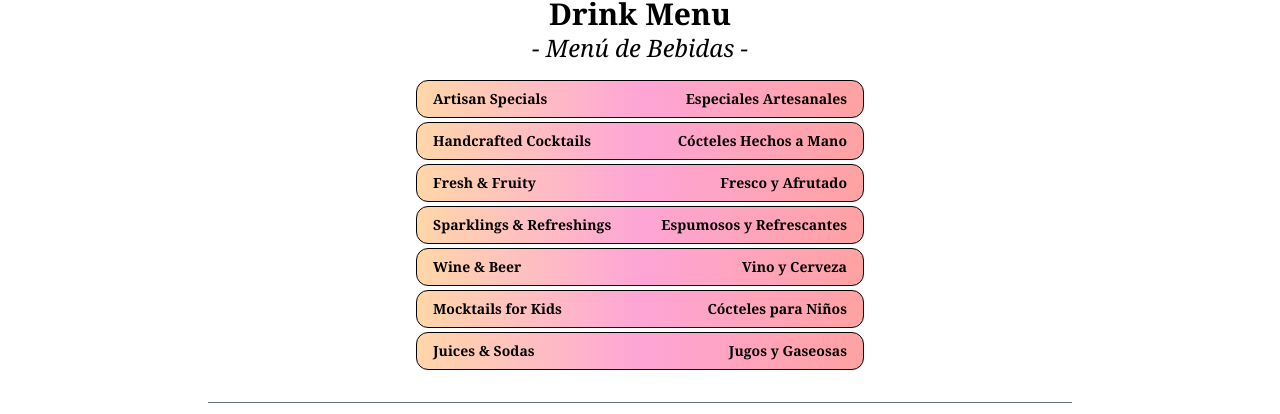
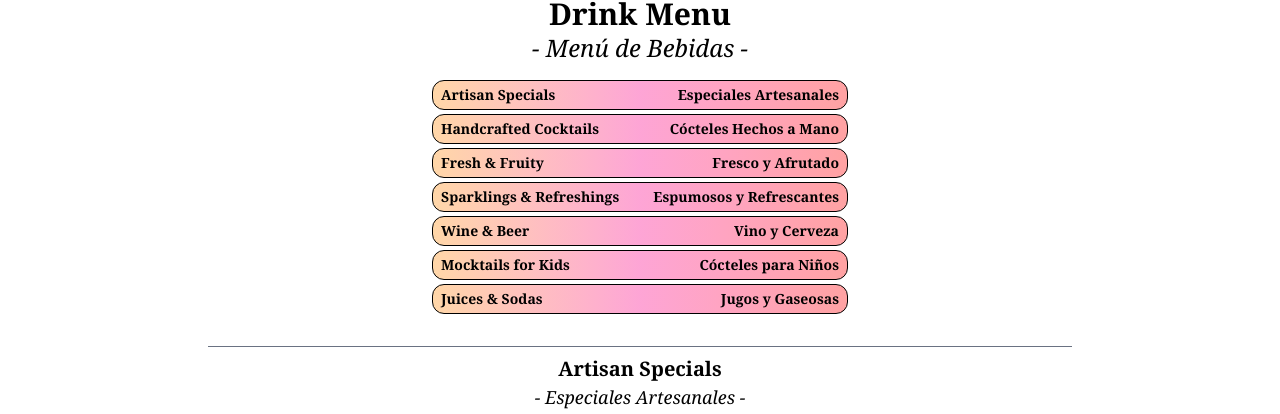
Before and after one commit to wilsonkchung/cocktail-menu, a Next.js app: page / in a window 1280 px wide. Shown: the part 120-534 px from the top of the page. Built offline with nearby package versions, Linux system fonts and the light colour scheme.

Commit message:
Update index.js

```diff
--- a/pages/index.js
+++ b/pages/index.js
@@ -138,8 +138,8 @@ export default function Home() {
     <div className="min-h-screen bg-white p-6 text-[black] font-serif"> {/*  bg-[#ededed]  */}
       <div className="max-w-6xl mx-auto">
         <div className="text-center flex flex-col sm:flex-row justify-center flex-wrap gap-x-2 mb-6 bg-gradient-to-r from-orange-400 via-pink-500 to-red-400 bg-clip-text text-transparent animate-pulse drop-shadow-[0_2px_2px_rgba(0,0,0,0.3)]">
-          <h1 className="text-4xl sm:text-6xl font-bold mb-2">Feliz cumpleaños,</h1>
-          <h1 className="text-5xl sm:text-6xl font-bold text-red-500">Mery Madrid!</h1>
+          <h1 className="text-4xl md:text-6xl font-bold mb-2">Feliz cumpleaños,</h1>
+          <h1 className="text-5xl md:text-6xl font-bold text-red-500">Mery Madrid!</h1>
         </div>
 
           <h1 className="">
@@ -148,33 +148,33 @@ export default function Home() {
         <h1 className="text-2xl sm:text-3xl font-bold mb-0 text-center">Drink Menu</h1>
         <h1 className="text-xl sm:text-2xl font-medium mb-4 text-center italic">- Menú de Bebidas -</h1>
 
-        <div className="text-xs sm:text-sm font-semibold text-center mb-8 space-y-2">
-          <div className="flex flex-col gap-1 max-w-md mx-auto">
-            <a href="#artisan-specials" className="flex justify-between border px-4 py-2 rounded-xl hover:text-orange-500 bg-gradient-to-r from-orange-200 via-pink-300 to-red-300 active:scale-80">
+        <div className="text-sm font-semibold text-center mb-8 space-y-2">
+          <div className="flex flex-col gap-1 max-w-[26rem] mx-auto">
+            <a href="#artisan-specials" className="flex justify-between border px-2 py-1 rounded-xl hover:text-orange-500 bg-gradient-to-r from-orange-200 via-pink-300 to-red-300 active:scale-80">
               <span className="text-left">Artisan Specials</span>
               <span className="text-right">Especiales Artesanales</span>
             </a>
-            <a href="#handcrafted-cocktails" className="flex justify-between border px-4 py-2 rounded-xl hover:text-orange-500 bg-gradient-to-r from-orange-200 via-pink-300 to-red-300 active:scale-80">
+            <a href="#handcrafted-cocktails" className="flex justify-between border px-2 py-1 rounded-xl hover:text-orange-500 bg-gradient-to-r from-orange-200 via-pink-300 to-red-300 active:scale-80">
               <span className="text-left">Handcrafted Cocktails</span>
               <span className="text-right">Cócteles Hechos a Mano</span>
             </a>
-            <a href="#fresh-&-fruity" className="flex justify-between border px-4 py-2 rounded-xl hover:text-orange-500 bg-gradient-to-r from-orange-200 via-pink-300 to-red-300 active:scale-80">
+            <a href="#fresh-&-fruity" className="flex justify-between border px-2 py-1 rounded-xl hover:text-orange-500 bg-gradient-to-r from-orange-200 via-pink-300 to-red-300 active:scale-80">
               <span className="text-left">Fresh & Fruity</span>
               <span className="text-right">Fresco y Afrutado</span>
             </a>
-            <a href="#sparklings-&-refreshings" className="flex justify-between border px-4 py-2 rounded-xl hover:text-orange-500 bg-gradient-to-r from-orange-200 via-pink-300 to-red-300 active:scale-80">
+            <a href="#sparklings-&-refreshings" className="flex justify-between border px-2 py-1 rounded-xl hover:text-orange-500 bg-gradient-to-r from-orange-200 via-pink-300 to-red-300 active:scale-80">
               <span className="text-left">Sparklings & Refreshings</span>
               <span className="text-right">Espumosos y Refrescantes</span>
             </a>
-            <a href="#wine-&-beer" className="flex justify-between border px-4 py-2 rounded-xl hover:text-orange-500 bg-gradient-to-r from-orange-200 via-pink-300 to-red-300 active:scale-80">
+            <a href="#wine-&-beer" className="flex justify-between border px-2 py-1 rounded-xl hover:text-orange-500 bg-gradient-to-r from-orange-200 via-pink-300 to-red-300 active:scale-80">
               <span className="text-left">Wine & Beer</span>
               <span className="text-right">Vino y Cerveza</span>
             </a>
-            <a href="#non-alcoholic" className="flex justify-between border px-4 py-2 rounded-xl hover:text-orange-500 bg-gradient-to-r from-orange-200 via-pink-300 to-red-300 active:scale-80">
+            <a href="#non-alcoholic" className="flex justify-between border px-2 py-1 rounded-xl hover:text-orange-500 bg-gradient-to-r from-orange-200 via-pink-300 to-red-300 active:scale-80">
               <span className="text-left">Mocktails for Kids</span>
               <span className="text-right">Cócteles para Niños</span>
             </a>
-            <a href="#non-alcoholic" className="flex justify-between border px-4 py-2 rounded-xl hover:text-orange-500 bg-gradient-to-r from-orange-200 via-pink-300 to-red-300 active:scale-80">
+            <a href="#non-alcoholic" className="flex justify-between border px-2 py-1 rounded-xl hover:text-orange-500 bg-gradient-to-r from-orange-200 via-pink-300 to-red-300 active:scale-80">
               <span className="text-left">Juices & Sodas</span>
               <span className="text-right">Jugos y Gaseosas</span>
             </a>
```
